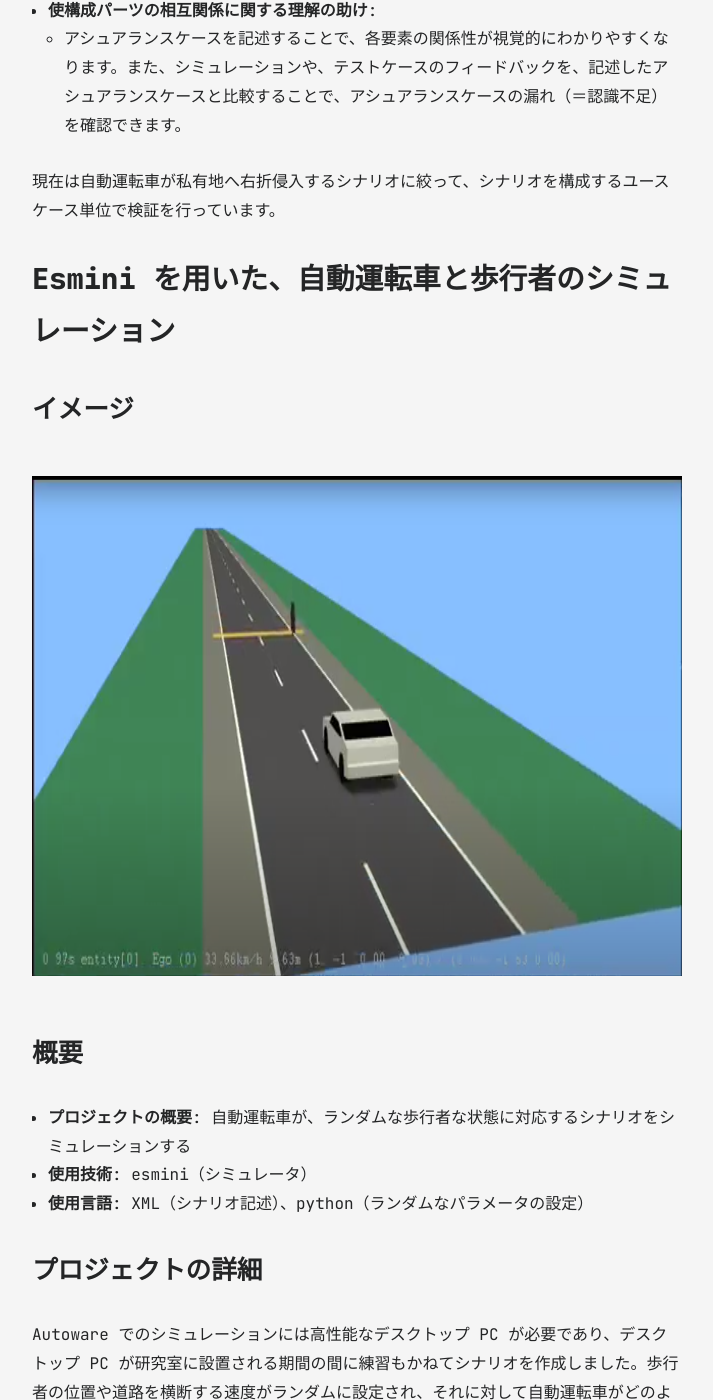
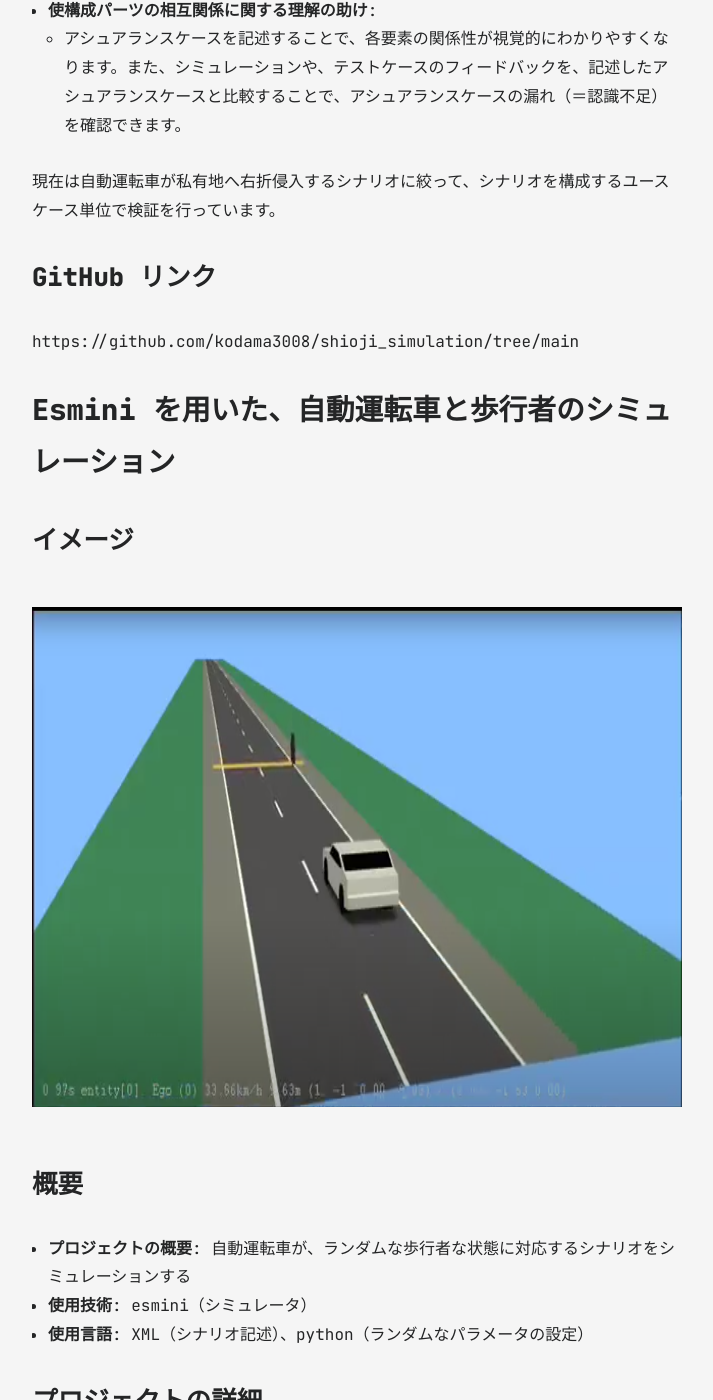
Before and after one commit to kodama3008/kodama3008.github.io, a Jekyll site: the page built from all_collections/_posts/2024-03-05-portfolio-markdown.md, in a window 1280 px wide and 1400 px high, scrolled down 2480 px. Shown: the whole window, without its empty margins (283-996 px from the left). Built offline with Jekyll 4.4.1, drawn with Linux system fonts in a browser that asks for light colours; some of the changed text lies outside the part shown.

Commit message:
GitHubリンクを作成

```diff
--- a/all_collections/_posts/2024-03-05-portfolio-markdown.md
+++ b/all_collections/_posts/2024-03-05-portfolio-markdown.md
@@ -31,6 +31,10 @@ date: 2024-03-05
 
 現在は自動運転車が私有地へ右折侵入するシナリオに絞って、シナリオを構成するユースケース単位で検証を行っています。
 
+### GitHub リンク
+
+https://github.com/kodama3008/shioji_simulation/tree/main
+
 ## Esmini を用いた、自動運転車と歩行者のシミュレーション
 
 ### イメージ
@@ -47,7 +51,7 @@ date: 2024-03-05
 
 Autoware でのシミュレーションには高性能なデスクトップ PC が必要であり、デスクトップ PC が研究室に設置される期間の間に練習もかねてシナリオを作成しました。歩行者の位置や道路を横断する速度がランダムに設定され、それに対して自動運転車がどのような挙動をするかを検証しました。
 
-### リンク
+### GitHub リンク
 
 https://github.com/kodama-tier4/esmini-sim
 
@@ -74,3 +78,7 @@ https://github.com/kodama-tier4/esmini-sim
 - チャット機能
 - 音声認識機能が備わっており、発言内容が自動で記録され pdf として出力できる
 - ホワイトボード機能による、情報の可視化が可能
+
+### GitHub リンク
+
+https://github.com/CSTmatsunolab/gigiroku2
```
